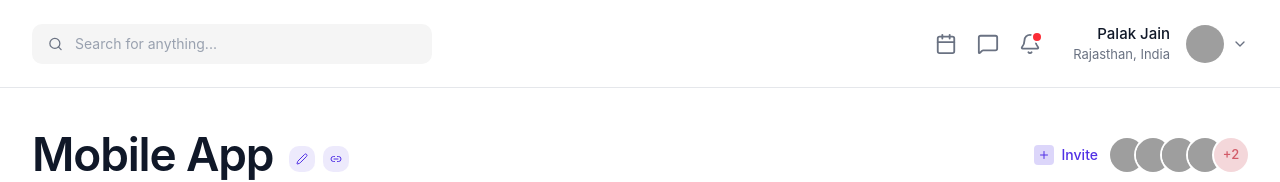
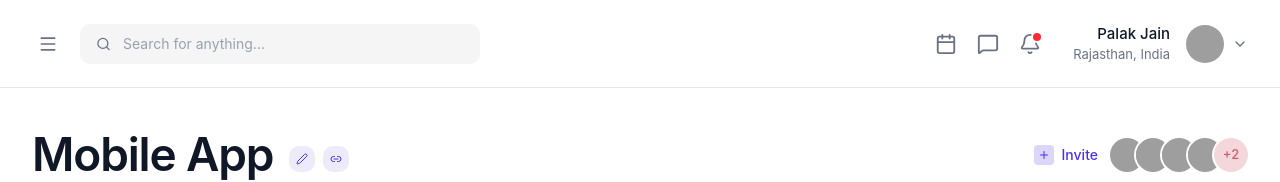
Before and after one commit to Archis009/Task-Manager, a React app in the folder frontend/: page /projects/active in a window 1280 px wide. Both pictures are taken after a click on the button 215 px from the left and 39 px from the top of the page. Shown: the top 182 px of the page. Built offline with nearby package versions, Linux system fonts and the light colour scheme; grey boxes are pictures that could not be loaded; the HTML template or start-up script is replaced by a standard one.

Commit message:
feat: Implement a sidebar toggle button in the header using Redux dispatch and state.

```diff
--- a/frontend/src/components/layout/Header.jsx
+++ b/frontend/src/components/layout/Header.jsx
@@ -1,8 +1,10 @@
-import { useSelector } from 'react-redux';
-import { Search, Calendar, MessageSquare, Bell, ChevronDown, Filter, CalendarDays, Share2, PanelLeftDashed, LayoutGrid, Edit2, Link2, Plus } from 'lucide-react';
+import { useSelector, useDispatch } from 'react-redux';
+import { toggleSidebar } from '@/features/projects/projectsSlice';
+import { Search, Calendar, MessageSquare, Bell, ChevronDown, Filter, CalendarDays, Share2, PanelLeftDashed, LayoutGrid, Edit2, Link2, Plus, Menu } from 'lucide-react';
 
 export default function Header() {
-  const { projects, activeProjectId } = useSelector(state => state.projects);
+  const dispatch = useDispatch();
+  const { projects, activeProjectId, sidebarOpen } = useSelector(state => state.projects);
   const activeProj = projects.find(p => p.id === activeProjectId);
 
   return (
@@ -10,6 +12,15 @@ export default function Header() {
       {/* Top row */}
       <div className="flex h-[88px] items-center justify-between border-b border-gray-200 px-8">
         {/* Left side: Search */}
+        <div className="flex items-center space-x-4">
+          {!sidebarOpen && (
+            <button
+              onClick={() => dispatch(toggleSidebar())}
+              className="flex h-8 w-8 items-center justify-center rounded-md hover:bg-gray-100 text-gray-500 transition-colors"
+            >
+              <Menu className="h-5 w-5" />
+            </button>
+          )}
           <div className="flex w-[400px] items-center space-x-2 rounded-md bg-[#F5F5F5] px-4 py-2.5 text-gray-500 focus-within:ring-1 focus-within:ring-purple-500">
             <Search className="h-4 w-4" />
             <input
@@ -17,6 +28,7 @@ export default function Header() {
               placeholder="Search for anything..."
               className="w-full bg-transparent px-1 outline-none text-sm placeholder:text-gray-400"
             />
+          </div>
         </div>
 
         {/* Right side: Icons + Profile */}
```
Lines whose indentation alone changed are shown as unchanged.
